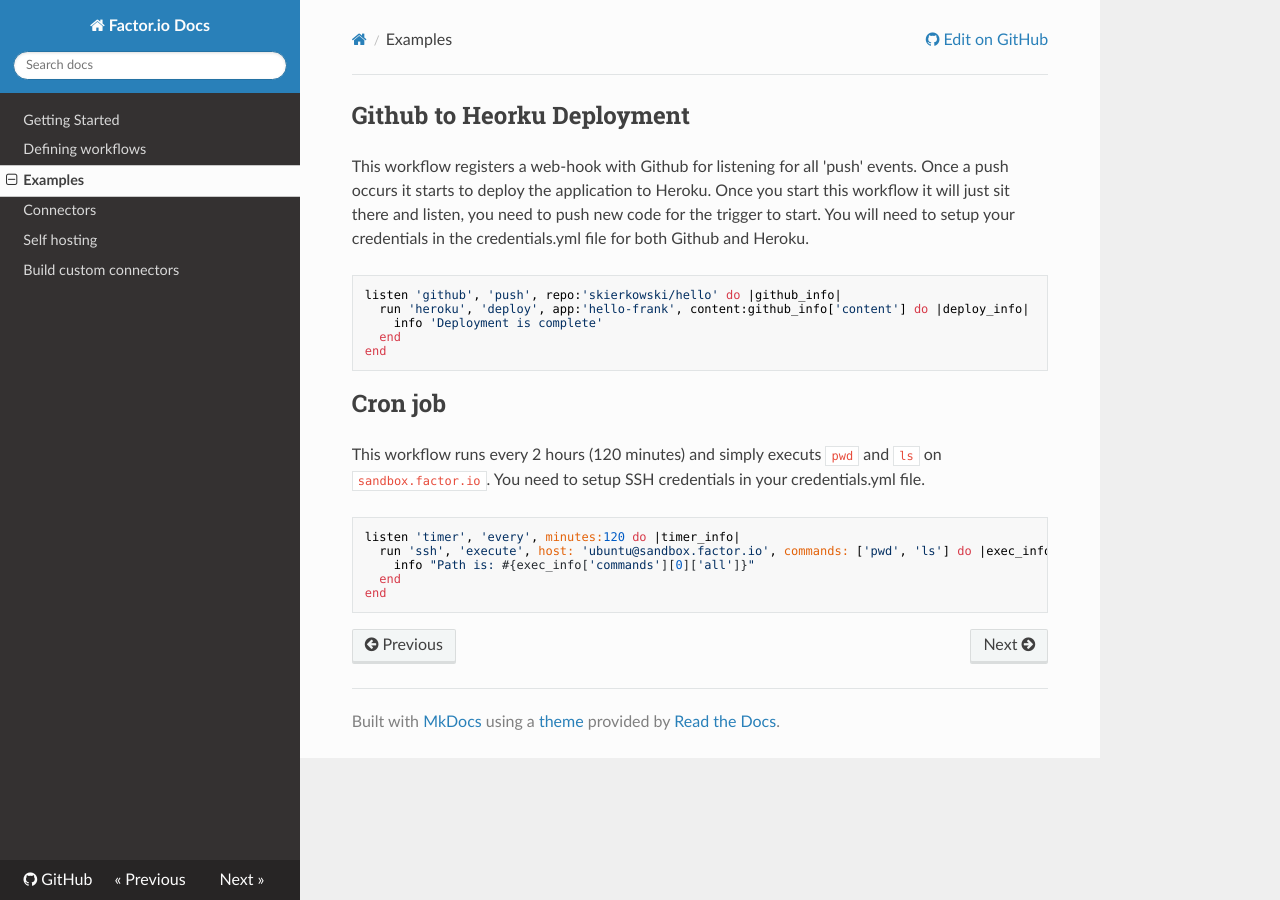
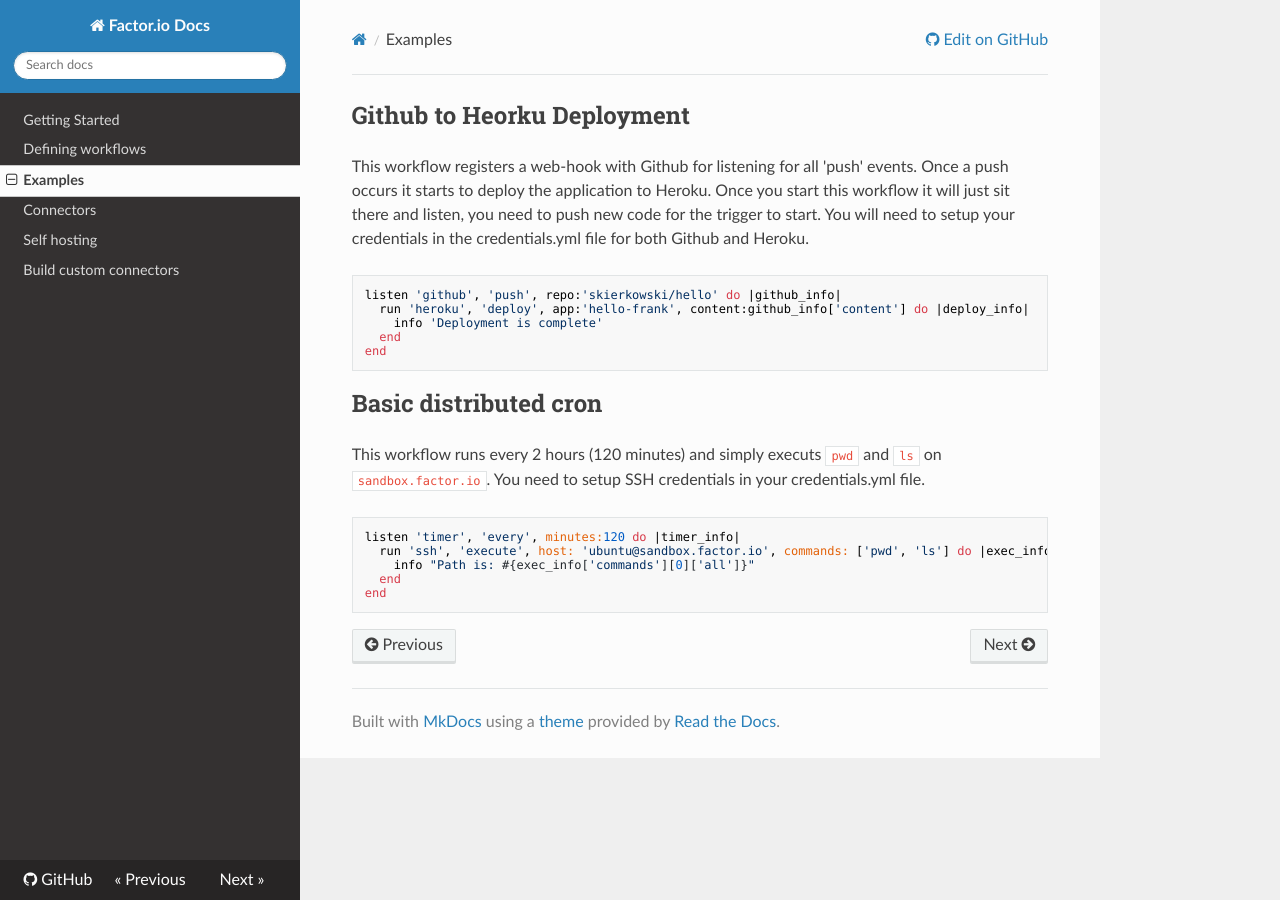
Before and after one commit to factor-io/docs, an MkDocs documentation site: the page built from docs/examples.md, in a window 1280 px wide. Built offline with MkDocs 1.6.1, drawn with Linux system fonts in a browser that asks for light colours; nearby versions of some CDN libraries; old or Windows-style settings are respelled for this version of MkDocs.

Commit message:
Renaming example

```diff
--- a/docs/examples.md
+++ b/docs/examples.md
@@ -9,7 +9,7 @@ This workflow registers a web-hook with Github for listening for all 'push' even
     end
 
 
-## Cron job
+## Basic distributed cron
 This workflow runs every 2 hours (120 minutes) and simply executs `pwd` and `ls` on `sandbox.factor.io`. You need to setup SSH credentials in your credentials.yml file.
 
     listen 'timer', 'every', minutes:120 do |timer_info|
```
